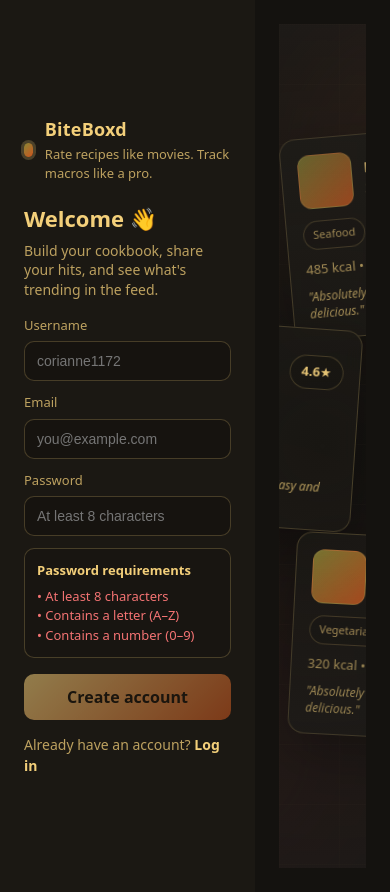
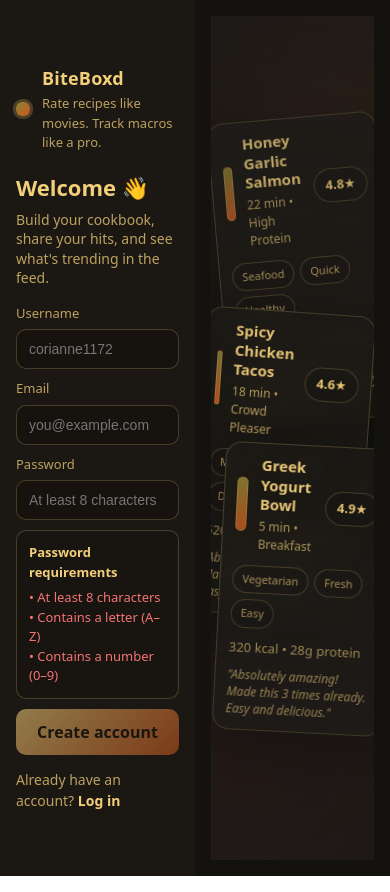
Before and after one commit to Corianne1172/biteboxd, a React app in the folder frontend/: page /register in a window 390 px wide. Built offline with nearby package versions, Linux system fonts and the light colour scheme; the HTML template or start-up script is replaced by a standard one.

Commit message:
Add responsive design features to Home, Login, and Register components; integrate FocusInput and FocusButton for improved UI consistency

```diff
--- a/frontend/src/components/AuthShell.jsx
+++ b/frontend/src/components/AuthShell.jsx
@@ -2,9 +2,13 @@ import { useState, useEffect } from "react";
 
 export default function AuthShell({ left, right, children }) {
   const [isMobile, setIsMobile] = useState(window.innerWidth <= 900);
+  const [isSmallMobile, setIsSmallMobile] = useState(window.innerWidth <= 420);
 
   useEffect(() => {
-    const handleResize = () => setIsMobile(window.innerWidth <= 900);
+    const handleResize = () => {
+      setIsMobile(window.innerWidth <= 900);
+      setIsSmallMobile(window.innerWidth <= 420);
+    };
     window.addEventListener("resize", handleResize);
     return () => window.removeEventListener("resize", handleResize);
   }, []);
@@ -13,12 +17,18 @@ export default function AuthShell({ left, right, children }) {
 
   return (
     <div style={styles.container}>
-      <div style={isMobile ? styles.leftMobile : styles.leftDesktop}>
+      <div style={{
+        ...(isMobile ? styles.leftMobile : styles.leftDesktop),
+        ...(isSmallMobile && styles.leftSmallMobile)
+      }}>
         {leftContent}
       </div>
 
       {right && (
-        <div style={isMobile ? styles.rightMobile : styles.rightDesktop}>
+        <div style={{
+          ...(isMobile ? styles.rightMobile : styles.rightDesktop),
+          ...(isSmallMobile && styles.rightSmallMobile)
+        }}>
           {right}
         </div>
       )}
@@ -30,9 +40,11 @@ const styles = {
   container: {
     display: "flex",
     minHeight: "100vh",
-    width: "100vw",
+    width: "100%",
+    maxWidth: "100vw",
     background: "var(--bg)",
     color: "var(--ink)",
+    overflowX: "hidden",
   },
   leftDesktop: {
     minWidth: 360,
@@ -57,6 +69,9 @@ const styles = {
     background: "var(--card)",
     minHeight: "100vh",
   },
+  leftSmallMobile: {
+    padding: 16,
+  },
   rightDesktop: {
     flex: 1,
     display: "flex",
@@ -64,6 +79,7 @@ const styles = {
     justifyContent: "center",
     padding: "var(--spacing-lg)",
     overflowY: "auto",
+    overflowX: "hidden",
   },
   rightMobile: {
     width: "100%",
@@ -74,5 +90,10 @@ const styles = {
     background: "var(--ink)",
     color: "var(--muted)",
     minHeight: "50vh",
+    overflowX: "hidden",
+  },
+  rightSmallMobile: {
+    padding: 16,
+    minHeight: "40vh",
   },
 };
--- a/frontend/src/components/RecipeCollage.jsx
+++ b/frontend/src/components/RecipeCollage.jsx
@@ -1,4 +1,14 @@
+import { useState, useEffect } from "react";
+
 export default function RecipeCollage() {
+  const [isSmallScreen, setIsSmallScreen] = useState(window.innerWidth <= 600);
+
+  useEffect(() => {
+    const handleResize = () => setIsSmallScreen(window.innerWidth <= 600);
+    window.addEventListener("resize", handleResize);
+    return () => window.removeEventListener("resize", handleResize);
+  }, []);
+
   return (
     <div style={styles.container}>
       {/* Background elements */}
@@ -8,7 +18,8 @@ export default function RecipeCollage() {
 
       {/* Floating recipe cards */}
       <RecipePreviewCard
-        style={{ top: "12%", left: "8%", transform: "rotate(-5deg)" }}
+        isSmall={isSmallScreen}
+        style={{ top: "12%", left: isSmallScreen ? "5%" : "8%", transform: "rotate(-5deg)" }}
         title="Honey Garlic Salmon"
         time="22 min"
         tag="High Protein"
@@ -19,7 +30,8 @@ export default function RecipeCollage() {
       />
 
       <RecipePreviewCard
-        style={{ top: "35%", right: "10%", transform: "rotate(4deg)" }}
+        isSmall={isSmallScreen}
+        style={{ top: "35%", right: isSmallScreen ? "5%" : "10%", transform: "rotate(4deg)" }}
         title="Spicy Chicken Tacos"
         time="18 min"
         tag="Crowd Pleaser"
@@ -30,7 +42,8 @@ export default function RecipeCollage() {
       />
 
       <RecipePreviewCard
-        style={{ bottom: "15%", left: "15%", transform: "rotate(3deg)" }}
+        isSmall={isSmallScreen}
+        style={{ bottom: "15%", left: isSmallScreen ? "5%" : "15%", transform: "rotate(3deg)" }}
         title="Greek Yogurt Bowl"
         time="5 min"
         tag="Breakfast"
@@ -46,9 +59,9 @@ export default function RecipeCollage() {
   );
 }
 
-function RecipePreviewCard({ style, title, time, tag, rating, calories, protein, tags }) {
+function RecipePreviewCard({ style, title, time, tag, rating, calories, protein, tags, isSmall }) {
   return (
-    <div style={{ ...cardStyles.base, ...style }}>
+    <div style={{ ...cardStyles.base, ...(isSmall && cardStyles.baseSmall), ...style }}>
       <div style={cardStyles.header}>
         <div style={cardStyles.thumb} />
         <div style={{ flex: 1 }}>
@@ -131,6 +144,7 @@ const cardStyles = {
   base: {
     position: "absolute",
     width: 320,
+    maxWidth: "calc(100% - 40px)",
     padding: 16,
     borderRadius: 16,
     background: "rgba(27, 24, 19, 0.85)",
@@ -138,6 +152,12 @@ const cardStyles = {
     boxShadow: "0 20px 60px rgba(0,0,0,0.4)",
     backdropFilter: "blur(10px)",
     pointerEvents: "none",
+  },
+  baseSmall: {
+    width: 280,
+    maxWidth: "calc(100% - 20px)",
+    padding: 12,
+    fontSize: 13,
   },
   header: {
     display: "flex",
--- /dev/null
+++ b/frontend/src/components/UI/FocusButton.jsx
@@ -0,0 +1,54 @@
+import { useState } from "react";
+
+export default function FocusButton({ variant = "primary", style, children, disabled, ...props }) {
+  const [isFocused, setIsFocused] = useState(false);
+
+  const baseStyle = {
+    padding: "12px 14px",
+    borderRadius: "var(--radius-md)",
+    fontWeight: 800,
+    cursor: disabled ? "not-allowed" : "pointer",
+    transition: "opacity 0.2s, transform 0.2s, outline 0.2s",
+    fontSize: 16,
+    width: "100%",
+    boxSizing: "border-box",
+  };
+
+  const variantStyles = {
+    primary: {
+      border: "none",
+      background: "linear-gradient(135deg, var(--color-cream), var(--color-orange))",
+      color: "#1a130a",
+    },
+    secondary: {
+      border: "1px solid var(--color-line)",
+      background: "rgba(20,18,15,0.5)",
+      color: "var(--color-cream)",
+    },
+  };
+
+  const focusStyle = isFocused && !disabled ? {
+    outline: variant === "primary" ? "3px solid var(--color-cream)" : "2px solid var(--color-cream)",
+    outlineOffset: "2px",
+    transform: variant === "primary" ? "scale(1.02)" : "scale(1.01)",
+    ...(variant === "secondary" && { borderColor: "var(--color-cream)" }),
+  } : {};
+
+  return (
+    <button
+      {...props}
+      disabled={disabled}
+      style={{ ...baseStyle, ...variantStyles[variant], ...style, ...focusStyle }}
+      onFocus={(e) => {
+        setIsFocused(true);
+        props.onFocus?.(e);
+      }}
+      onBlur={(e) => {
+        setIsFocused(false);
+        props.onBlur?.(e);
+      }}
+    >
+      {children}
+    </button>
+  );
+}
--- /dev/null
+++ b/frontend/src/components/UI/FocusInput.jsx
@@ -0,0 +1,39 @@
+import { useState } from "react";
+
+export default function FocusInput({ style, ...props }) {
+  const [isFocused, setIsFocused] = useState(false);
+
+  const baseStyle = {
+    padding: "11px 12px",
+    borderRadius: "var(--radius-md)",
+    border: "1px solid var(--color-line)",
+    background: "rgba(20,18,15,0.65)",
+    color: "var(--color-cream)",
+    fontSize: 14,
+    width: "100%",
+    boxSizing: "border-box",
+    transition: "outline 0.2s, border-color 0.2s",
+    ...style,
+  };
+
+  const focusStyle = isFocused ? {
+    outline: "2px solid var(--color-cream)",
+    outlineOffset: "2px",
+    borderColor: "var(--color-cream)",
+  } : {};
+
+  return (
+    <input
+      {...props}
+      style={{ ...baseStyle, ...focusStyle }}
+      onFocus={(e) => {
+        setIsFocused(true);
+        props.onFocus?.(e);
+      }}
+      onBlur={(e) => {
+        setIsFocused(false);
+        props.onBlur?.(e);
+      }}
+    />
+  );
+}
--- a/frontend/src/components/UI/index.js
+++ b/frontend/src/components/UI/index.js
@@ -5,3 +5,5 @@ export { default as Card } from './Card';
 export { FormField, Input, TextArea } from './FormField';
 export { default as AuthShell } from '../AuthShell';
 export { default as RecipeCollage } from '../RecipeCollage';
+export { default as FocusInput } from './FocusInput';
+export { default as FocusButton } from './FocusButton';
--- a/frontend/src/pages/Home.jsx
+++ b/frontend/src/pages/Home.jsx
@@ -1,18 +1,39 @@
+import { useState, useEffect } from "react";
 import { useNavigate } from "react-router-dom";
 import AuthShell from "../components/AuthShell";
 import RecipeCollage from "../components/RecipeCollage";
+import FocusButton from "../components/UI/FocusButton";
 
 export default function Home() {
   const nav = useNavigate();
+  const [isSmallScreen, setIsSmallScreen] = useState(window.innerWidth <= 420);
+
+  useEffect(() => {
+    const handleResize = () => setIsSmallScreen(window.innerWidth <= 420);
+    window.addEventListener("resize", handleResize);
+    return () => window.removeEventListener("resize", handleResize);
+  }, []);
+
+  const containerStyles = {
+    ...styles.heroContainer,
+    maxWidth: isSmallScreen ? "100%" : 440,
+    gap: isSmallScreen ? 24 : 32,
+    padding: isSmallScreen ? "0 8px" : 0,
+  };
+
+  const titleStyles = {
+    ...styles.title,
+    fontSize: isSmallScreen ? 32 : 42,
+  };
 
   return (
     <AuthShell
       left={
-        <div style={styles.heroContainer}>
+        <div style={containerStyles}>
           {/* Brand + Logo */}
           <div style={styles.brandSection}>
             <div style={styles.logoLarge} />
-            <h1 style={styles.title}>BiteBoxd</h1>
+            <h1 style={titleStyles}>BiteBoxd</h1>
             <p style={styles.tagline}>Rate recipes like movies. Track macros like a pro.</p>
           </div>
 
@@ -25,19 +46,20 @@ export default function Home() {
 
           {/* Call-to-Action Buttons */}
           <div style={styles.ctaSection}>
-            <button
+            <FocusButton
+              variant="primary"
               onClick={() => nav("/register")}
-              style={styles.primaryButton}
+              style={styles.primaryButtonExtra}
             >
               Create account
-            </button>
+            </FocusButton>
 
-            <button
+            <FocusButton
+              variant="secondary"
               onClick={() => nav("/feed")}
-              style={styles.secondaryButton}
             >
               Explore feed
-            </button>
+            </FocusButton>
           </div>
 
           {/* Secondary Links */}
@@ -59,10 +81,8 @@ export default function Home() {
 const styles = {
   heroContainer: {
     width: "100%",
-    maxWidth: 440,
     display: "flex",
     flexDirection: "column",
-    gap: 32,
   },
   brandSection: {
     textAlign: "center",
@@ -76,7 +96,6 @@ const styles = {
     boxShadow: "0 0 0 4px var(--color-line), 0 8px 24px rgba(0,0,0,0.3)",
   },
   title: {
-    fontSize: 42,
     fontWeight: 900,
     margin: 0,
     marginBottom: 8,
@@ -103,28 +122,8 @@ const styles = {
     flexDirection: "column",
     gap: 12,
   },
-  primaryButton: {
-    padding: "14px 24px",
-    fontSize: 16,
-    fontWeight: 800,
-    borderRadius: "var(--radius-md)",
-    border: "none",
-    background: "linear-gradient(135deg, var(--color-cream), var(--color-orange))",
-    color: "#1a130a",
-    cursor: "pointer",
-    transition: "transform 0.2s, box-shadow 0.2s",
+  primaryButtonExtra: {
     boxShadow: "0 4px 12px rgba(243, 207, 122, 0.3)",
-  },
-  secondaryButton: {
-    padding: "14px 24px",
-    fontSize: 16,
-    fontWeight: 700,
-    borderRadius: "var(--radius-md)",
-    border: "1px solid var(--color-line)",
-    background: "rgba(20,18,15,0.5)",
-    color: "var(--color-cream)",
-    cursor: "pointer",
-    transition: "background 0.2s, border-color 0.2s",
   },
   footerLinks: {
     textAlign: "center",
--- a/frontend/src/pages/Login.jsx
+++ b/frontend/src/pages/Login.jsx
@@ -1,9 +1,11 @@
-import { useState } from "react";
+import { useState, useEffect } from "react";
 import { useNavigate, Link } from "react-router-dom";
 import { useAuth } from "../context/AuthContext";
 import AuthShell from "../components/AuthShell";
 import RecipeCollage from "../components/RecipeCollage";
 import { FormField } from "../components/UI/FormField";
+import FocusInput from "../components/UI/FocusInput";
+import FocusButton from "../components/UI/FocusButton";
 
 export default function Login() {
   const { login } = useAuth();
@@ -11,6 +13,13 @@ export default function Login() {
   const [email, setEmail] = useState("");
   const [password, setPassword] = useState("");
   const [err, setErr] = useState("");
+  const [isSmallScreen, setIsSmallScreen] = useState(window.innerWidth <= 420);
+
+  useEffect(() => {
+    const handleResize = () => setIsSmallScreen(window.innerWidth <= 420);
+    window.addEventListener("resize", handleResize);
+    return () => window.removeEventListener("resize", handleResize);
+  }, []);
 
   const onSubmit = async (e) => {
     e.preventDefault();
@@ -27,10 +36,21 @@ export default function Login() {
     }
   };
 
+  const containerStyles = {
+    ...styles.formContainer,
+    maxWidth: isSmallScreen ? "100%" : 400,
+    padding: isSmallScreen ? "0 8px" : 0,
+  };
+
+  const formStyles = {
+    ...styles.form,
+    gap: isSmallScreen ? "var(--spacing-sm)" : "var(--spacing-md)",
+  };
+
   return (
     <AuthShell
       left={
-        <div style={styles.formContainer}>
+        <div style={containerStyles}>
           {/* Brand + Welcome */}
           <div style={styles.brandRow}>
             <div style={styles.logoDot} />
@@ -51,10 +71,9 @@ export default function Login() {
           {err && <div style={styles.error}>{err}</div>}
 
           {/* Login Form */}
-          <form onSubmit={onSubmit} style={styles.form}>
+          <form onSubmit={onSubmit} style={formStyles}>
             <FormField label="Email" style={styles.label}>
-              <input
-                style={styles.input}
+              <FocusInput
                 type="email"
                 value={email}
                 onChange={(e) => setEmail(e.target.value)}
@@ -65,8 +84,7 @@ export default function Login() {
             </FormField>
 
             <FormField label="Password" style={styles.label}>
-              <input
-                style={styles.input}
+              <FocusInput
                 value={password}
                 onChange={(e) => setPassword(e.target.value)}
                 placeholder="Enter your password"
@@ -76,9 +94,9 @@ export default function Login() {
               />
             </FormField>
 
-            <button type="submit" style={styles.button}>
+            <FocusButton type="submit" variant="primary">
               Sign In
-            </button>
+            </FocusButton>
           </form>
 
           <div style={styles.footer}>
@@ -94,7 +112,6 @@ export default function Login() {
 const styles = {
   formContainer: {
     width: "100%",
-    maxWidth: 400,
   },
   brandRow: {
     display: "flex",
@@ -107,6 +124,7 @@ const styles = {
     borderRadius: 6,
     background: "linear-gradient(135deg, var(--color-olive), var(--color-orange))",
     boxShadow: "0 0 0 3px var(--color-line)",
+    flexShrink: 0,
   },
   brand: {
     fontSize: 18,
@@ -141,7 +159,6 @@ const styles = {
   },
   form: {
     display: "grid",
-    gap: "var(--spacing-md)",
     marginTop: 16,
   },
   label: {
@@ -149,26 +166,6 @@ const styles = {
     gap: "var(--spacing-xs)",
     fontSize: 13,
     color: "var(--color-muted)",
-  },
-  input: {
-    padding: "11px 12px",
-    borderRadius: "var(--radius-md)",
-    border: "1px solid var(--color-line)",
-    background: "rgba(20,18,15,0.65)",
-    color: "var(--color-cream)",
-    outline: "none",
-    fontSize: 14,
-  },
-  button: {
-    marginTop: 4,
-    padding: "12px 14px",
-    borderRadius: "var(--radius-md)",
-    border: "none",
-    color: "#1a130a",
-    fontWeight: 800,
-    cursor: "pointer",
-    background: "linear-gradient(135deg, var(--color-cream), var(--color-orange))",
-    transition: "opacity 0.2s",
   },
   footer: {
     marginTop: 14,
--- a/frontend/src/pages/Register.jsx
+++ b/frontend/src/pages/Register.jsx
@@ -1,10 +1,12 @@
-import { useMemo, useState } from "react";
+import { useMemo, useState, useEffect } from "react";
 import { useNavigate, Link } from "react-router-dom";
 import { useAuth } from "../context/AuthContext";
 import AuthShell from "../components/AuthShell";
 import RecipeCollage from "../components/RecipeCollage";
 import PasswordRules from "../components/Auth/PasswordRules";
 import { FormField } from "../components/UI/FormField";
+import FocusInput from "../components/UI/FocusInput";
+import FocusButton from "../components/UI/FocusButton";
 
 export default function Register() {
   const { register } = useAuth();
@@ -14,6 +16,13 @@ export default function Register() {
   const [email, setEmail] = useState("");
   const [password, setPassword] = useState("");
   const [err, setErr] = useState("");
+  const [isSmallScreen, setIsSmallScreen] = useState(window.innerWidth <= 420);
+
+  useEffect(() => {
+    const handleResize = () => setIsSmallScreen(window.innerWidth <= 420);
+    window.addEventListener("resize", handleResize);
+    return () => window.removeEventListener("resize", handleResize);
+  }, []);
 
   const rules = useMemo(() => {
     return {
@@ -46,10 +55,21 @@ export default function Register() {
     }
   };
 
+  const containerStyles = {
+    ...styles.formContainer,
+    maxWidth: isSmallScreen ? "100%" : 400,
+    padding: isSmallScreen ? "0 8px" : 0,
+  };
+
+  const formStyles = {
+    ...styles.form,
+    gap: isSmallScreen ? "var(--spacing-sm)" : "var(--spacing-md)",
+  };
+
   return (
     <AuthShell
       left={
-        <div style={styles.formContainer}>
+        <div style={containerStyles}>
           {/* Brand + Welcome */}
           <div style={styles.brandRow}>
             <div style={styles.logoDot} />
@@ -70,10 +90,9 @@ export default function Register() {
           {err && <div style={styles.error}>{err}</div>}
 
           {/* Registration Form */}
-          <form onSubmit={onSubmit} style={styles.form}>
+          <form onSubmit={onSubmit} style={formStyles}>
             <FormField label="Username" style={styles.label}>
-              <input
-                style={styles.input}
+              <FocusInput
                 value={username}
                 onChange={(e) => setUsername(e.target.value)}
                 placeholder="corianne1172"
@@ -83,8 +102,7 @@ export default function Register() {
             </FormField>
 
             <FormField label="Email" style={styles.label}>
-              <input
-                style={styles.input}
+              <FocusInput
                 type="email"
                 value={email}
                 onChange={(e) => setEmail(e.target.value)}
@@ -95,8 +113,7 @@ export default function Register() {
             </FormField>
 
             <FormField label="Password" style={styles.label}>
-              <input
-                style={styles.input}
+              <FocusInput
                 value={password}
                 onChange={(e) => setPassword(e.target.value)}
                 placeholder="At least 8 characters"
@@ -108,13 +125,14 @@ export default function Register() {
 
             <PasswordRules rules={rules} />
 
-            <button
+            <FocusButton
               type="submit"
-              style={{ ...styles.button, opacity: passwordOk ? 1 : 0.55 }}
+              variant="primary"
               disabled={!passwordOk}
+              style={{ opacity: passwordOk ? 1 : 0.55 }}
             >
               Create account
-            </button>
+            </FocusButton>
           </form>
 
           <div style={styles.footer}>
@@ -130,7 +148,6 @@ export default function Register() {
 const styles = {
   formContainer: {
     width: "100%",
-    maxWidth: 400,
   },
   brandRow: {
     display: "flex",
@@ -143,6 +160,7 @@ const styles = {
     borderRadius: 6,
     background: "linear-gradient(135deg, var(--color-olive), var(--color-orange))",
     boxShadow: "0 0 0 3px var(--color-line)",
+    flexShrink: 0,
   },
   brand: {
     fontSize: 18,
@@ -177,7 +195,6 @@ const styles = {
   },
   form: {
     display: "grid",
-    gap: "var(--spacing-md)",
     marginTop: 16,
   },
   label: {
@@ -185,26 +202,6 @@ const styles = {
     gap: "var(--spacing-xs)",
     fontSize: 13,
     color: "var(--color-muted)",
-  },
-  input: {
-    padding: "11px 12px",
-    borderRadius: "var(--radius-md)",
-    border: "1px solid var(--color-line)",
-    background: "rgba(20,18,15,0.65)",
-    color: "var(--color-cream)",
-    outline: "none",
-    fontSize: 14,
-  },
-  button: {
-    marginTop: 4,
-    padding: "12px 14px",
-    borderRadius: "var(--radius-md)",
-    border: "none",
-    color: "#1a130a",
-    fontWeight: 800,
-    cursor: "pointer",
-    background: "linear-gradient(135deg, var(--color-cream), var(--color-orange))",
-    transition: "opacity 0.2s",
   },
   footer: {
     marginTop: 14,
```
Also changed, not shown: frontend/src/components/authPageStyles.js (added, +82 -0 lines), 1 other file (tests, documents, lock files or other folders).
